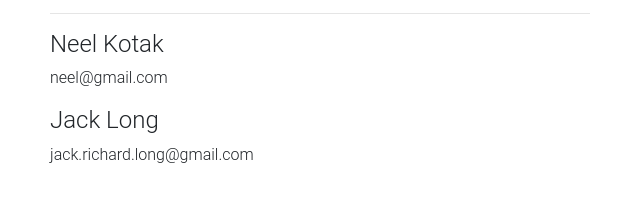
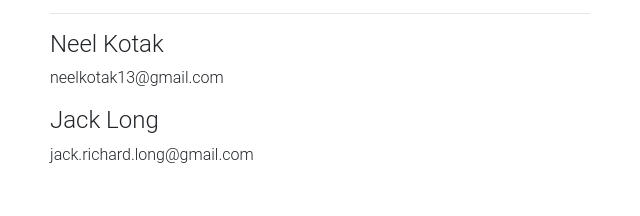
Before and after one commit to Jack-R-Long/CSV-to-XML-tool-AETC-roadshow, a plain HTML site: page index.html in a window 1280 px wide. Shown: the part 885-1101 px from the top of the page, 605-1245 px from the left. Drawn offline with nearby package versions, Linux system fonts and the light colour scheme; a web font is replaced by a local one.

Commit message:
updated email

```diff
--- a/index.html
+++ b/index.html
@@ -117,7 +117,7 @@
             <h3 class="h3 mb-3">Authors</h3>
             <hr>
             <h4>Neel Kotak</h4>
-            <p> neel@gmail.com</p>
+            <p> neelkotak13@gmail.com</p>
             <h4>Jack Long</h4>
             <p> jack.richard.long@gmail.com</p>
             <!-- Authors -->
```
